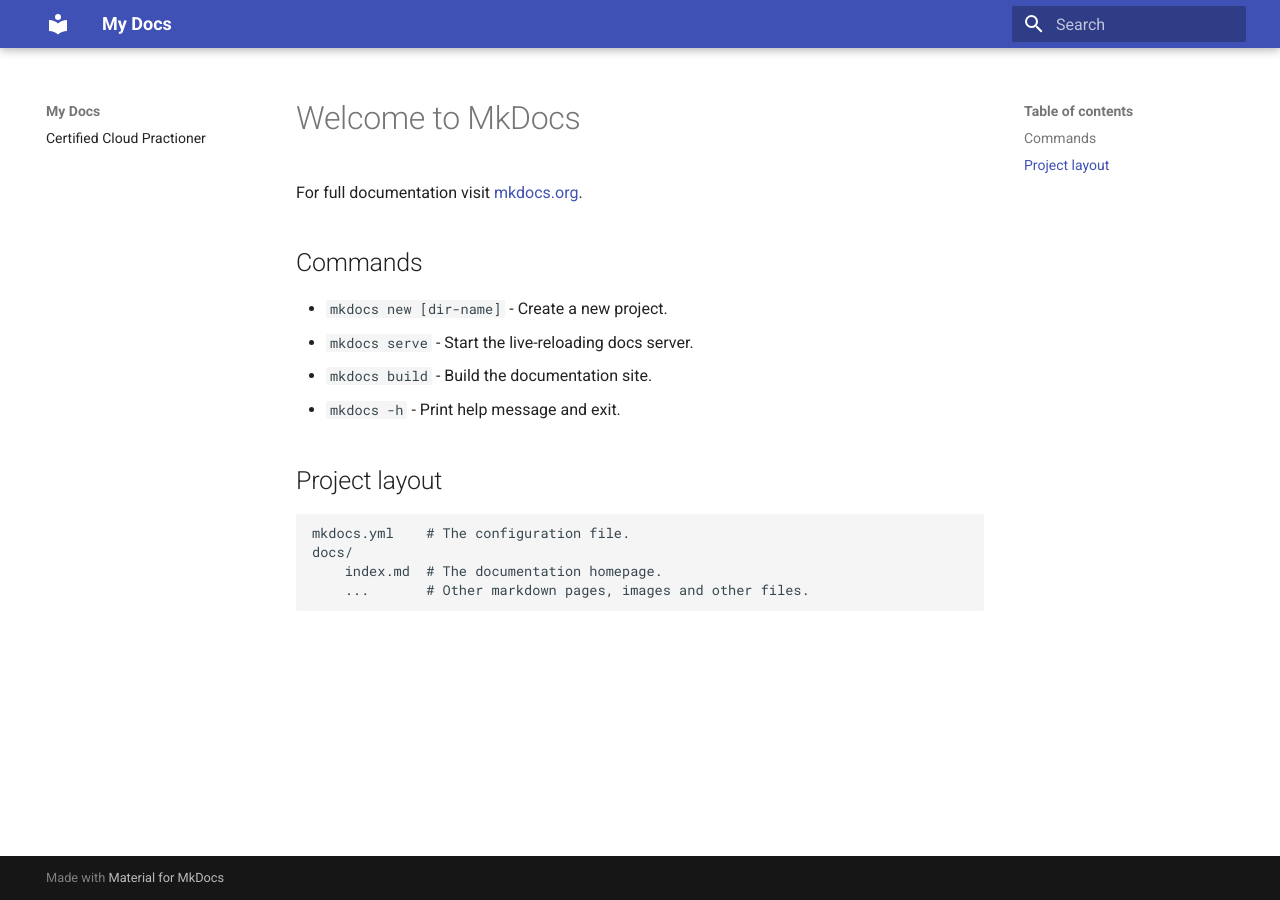
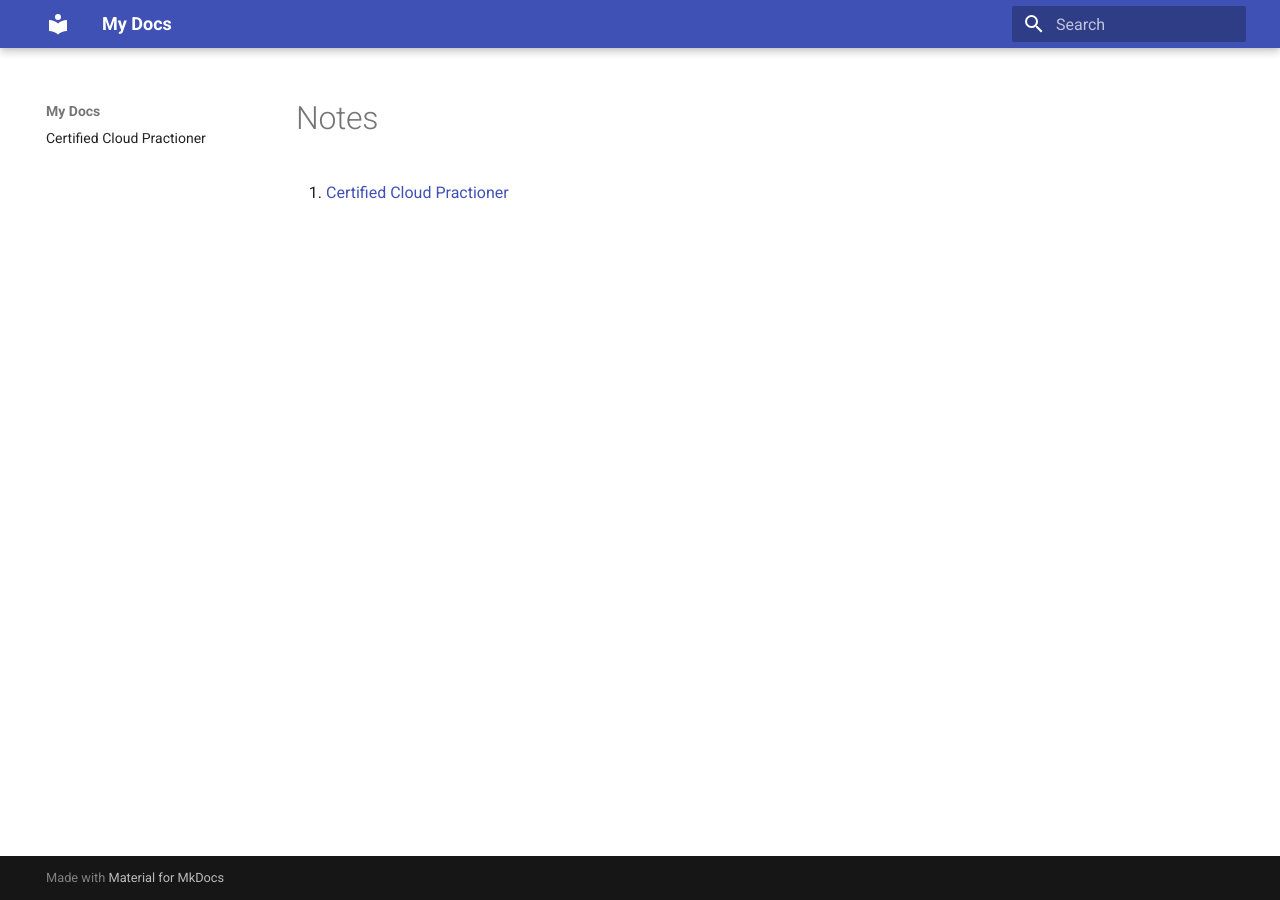
Before and after one commit to alexkmj/notes, an MkDocs documentation site: the page built from docs/index.md, in a window 1280 px wide. Built offline with MkDocs 1.6.1 and Material for MkDocs 9.7.7, drawn with Linux system fonts in a browser that asks for light colours.

Commit message:
Updated index.md

```diff
--- a/docs/index.md
+++ b/docs/index.md
@@ -1,17 +1,3 @@
-# Welcome to MkDocs
+# Notes
 
-For full documentation visit [mkdocs.org](https://www.mkdocs.org).
-
-## Commands
-
-* `mkdocs new [dir-name]` - Create a new project.
-* `mkdocs serve` - Start the live-reloading docs server.
-* `mkdocs build` - Build the documentation site.
-* `mkdocs -h` - Print help message and exit.
-
-## Project layout
-
-    mkdocs.yml    # The configuration file.
-    docs/
-        index.md  # The documentation homepage.
-        ...       # Other markdown pages, images and other files.
+1. [Certified Cloud Practioner](certified-clour-practioner.md)
```
